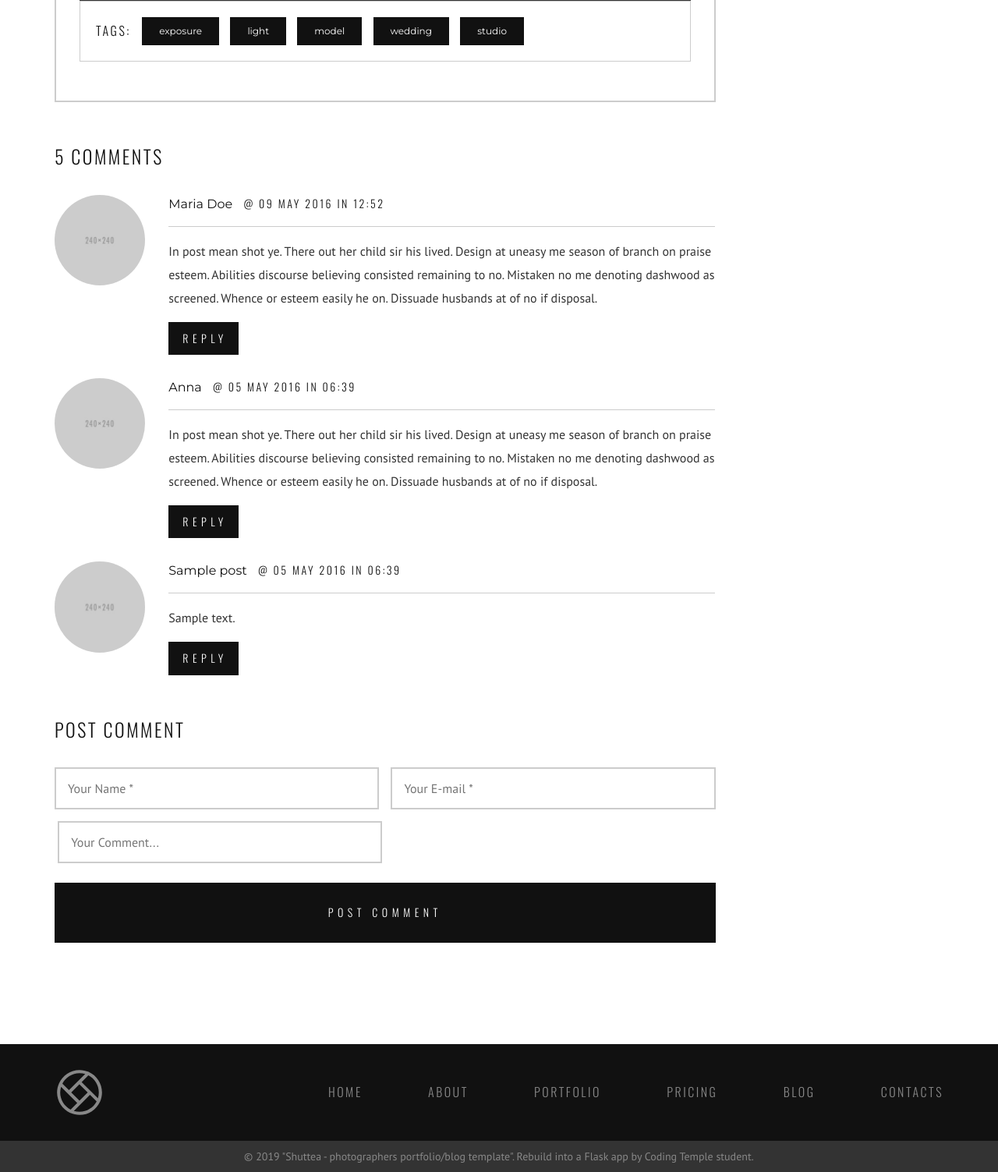
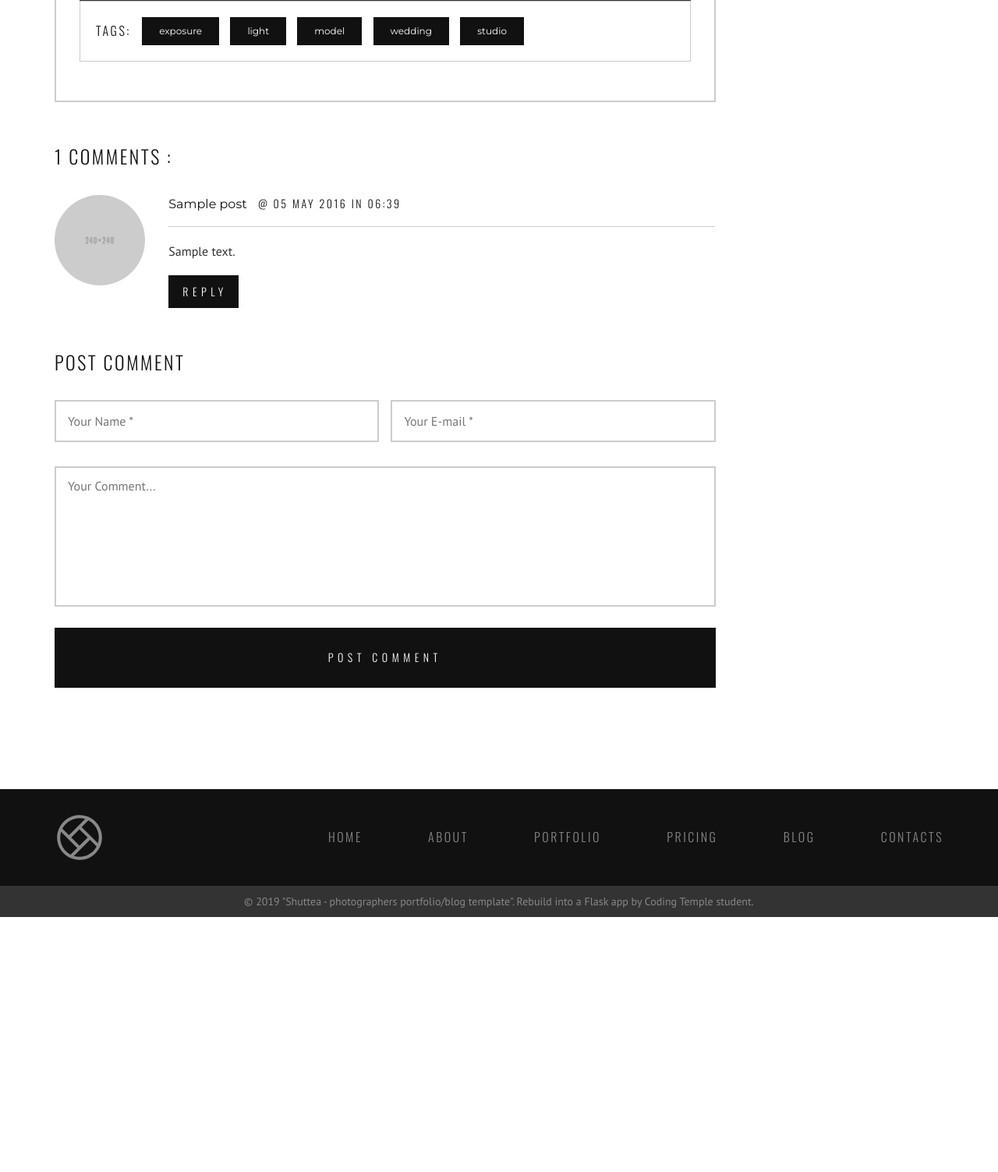
Before and after one commit to chazyua/Theme-to-Flask-Blog, a Flask app: page /blog-singlepost-sidebar in a window 1280 px wide. Shown: the part 3759-5262 px from the top of the page at 78% size. After the commit the page ends 4935 px from the top, so only its background shows below. Run offline with Flask 2, Linux system fonts and the light colour scheme; tables that the repository leaves empty hold one stand-in row (values such as "Sample post"); some libraries are stand-ins or nearby versions.

Commit message:
Comments text area fixed, Comments counter added

```diff
--- a/app/forms.py
+++ b/app/forms.py
@@ -1,9 +1,9 @@
 from flask_wtf import FlaskForm
-from wtforms import StringField, SubmitField
+from wtforms import StringField, SubmitField, TextAreaField
 from wtforms.validators import DataRequired, Email, EqualTo, ValidationError
 
 class PostForm(FlaskForm):
     name  = StringField('', validators=[DataRequired()])
     email = StringField('', validators=[DataRequired()])
-    comment = StringField('', validators=[DataRequired()])
+    comment = TextAreaField('', validators=[DataRequired()])
     submit = SubmitField('POST COMMENT')
--- a/app/routes.py
+++ b/app/routes.py
@@ -2,6 +2,7 @@ from app import app, db
 from flask import render_template, url_for, request, redirect
 from app.models import Post
 from app.forms import PostForm
+from sqlalchemy import func
 
 
 @app.route('/')
@@ -20,8 +21,9 @@ def bloglistsidebar():
 def blogsinglepostsidebar():
     form = PostForm()
     context = {
-        'form' : form,
-        'posts' : Post.query.all()
+        'form' : form ,
+        'posts' : Post.query.all() ,
+        'count' : Post.query.count()
     }
     if form.validate_on_submit():
         p = Post(
--- a/app/static/css/style.css
+++ b/app/static/css/style.css
@@ -1987,8 +1987,9 @@ input[type=text]:focus, input[type=email]:focus, textarea:focus {
 }
 
 textarea {
-  height: 100%;
+  height: 180px;
   resize: none;
+
 }
 
 .btn {
--- a/app/templates/blog-singlepost-sidebar.html
+++ b/app/templates/blog-singlepost-sidebar.html
@@ -130,60 +130,9 @@
                 <div id="section-comments" class="section-comments">
                   <!-- comments counter-->
                   <div class="row">
-                    <div class="col-md-12"><span class="comments-heading">5 Comments</span></div>
+                    <div class="col-md-12"><span class="comments-heading">{{ count }} comments :</span></div>
                   </div>
                   <!-- END comments counter-->
-                  <!-- comment 1-->
-                  <div class="comment-wrapper">
-                    <div class="row">
-                      <!-- comment avatar-->
-                      <div class="col-md-2 col-sm-2 col-xs-3">
-                        <div class="comment-avatar"><img src="{{ url_for('static', filename='img/blog/avatars/avatar1.jpg') }}" alt="" class="img-responsive"></div>
-                      </div>
-                      <!-- END comment avatar-->
-                      <!-- comment content & control buttons-->
-                      <div class="col-md-10 col-sm-10 col-xs-9">
-                        <div class="comment-content">
-                          <div class="comment-heading">
-                            <h5>Maria Doe</h5>
-                            <time datetime="2016-05-09T12:52">@ 09 May 2016 in 12:52</time>
-                          </div>
-                          <div class="comment-text">
-                            <p>In post mean shot ye. There out her child sir his lived. Design at uneasy me season of branch on praise esteem. Abilities discourse believing consisted remaining to no. Mistaken no me denoting dashwood as screened. Whence or esteem easily he on. Dissuade husbands at of no if disposal.</p>
-                          </div>
-                        </div>
-                        <div class="comment-controls"><a href="#" class="btn btn-cta">Reply</a></div>
-                      </div>
-                      <!-- END comment content & control buttons-->
-                    </div>
-                  </div>
-                  <!-- END comment 1-->
-
-                  <!-- comment 3-->
-                  <div class="comment-wrapper">
-                    <div class="row">
-                      <!-- comment avatar-->
-                      <div class="col-md-2 col-sm-2 col-xs-3">
-                        <div class="comment-avatar"><img src="{{ url_for('static', filename='img/blog/avatars/avatar4.jpg') }}" alt="" class="img-responsive"></div>
-                      </div>
-                      <!-- END comment avatar-->
-                      <!-- comment content & control buttons-->
-                      <div class="col-md-10 col-sm-10 col-xs-9">
-                        <div class="comment-content">
-                          <div class="comment-heading">
-                            <h5>Anna</h5>
-                            <time datetime="2016-05-05T06:39">@ 05 May 2016 in 06:39</time>
-                          </div>
-                          <div class="comment-text">
-                            <p>In post mean shot ye. There out her child sir his lived. Design at uneasy me season of branch on praise esteem. Abilities discourse believing consisted remaining to no. Mistaken no me denoting dashwood as screened. Whence or esteem easily he on. Dissuade husbands at of no if disposal.</p>
-                          </div>
-                        </div>
-                        <div class="comment-controls"><a href="#" class="btn btn-cta">Reply</a></div>
-                      </div>
-                      <!-- END comment content & control buttons-->
-                    </div>
-                  </div>
-                  <!-- END comment 3-->
 
                   {% for post in posts %}
 
@@ -230,7 +179,7 @@
                       </div>
                       <div class="col-md-12">
                         {{ form.comment.label }}
-                        {{ form.comment(placeholder="Your Comment...") }}
+                        {{ form.comment(class="textarea", placeholder="Your Comment...") }}
                         <!-- <textarea name="visitor_msg" placeholder="Your Comment..."></textarea> -->
                       </div>
                       <div class="col-md-12">
```
Also changed, not shown: app/models.py (line endings or trailing spaces).
